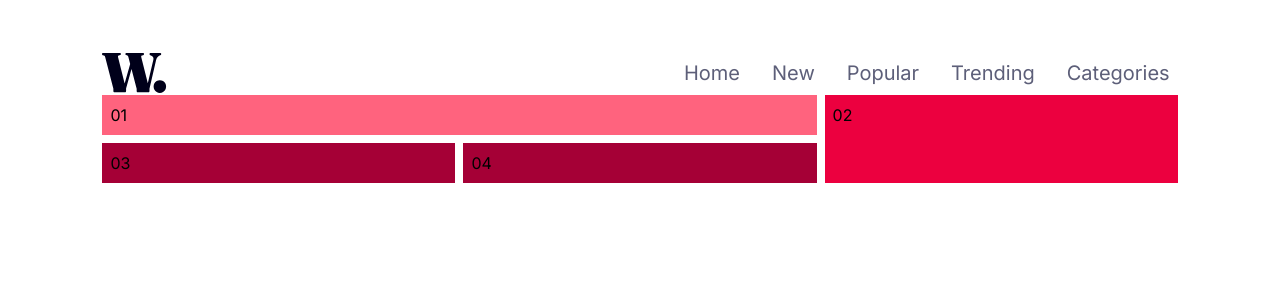
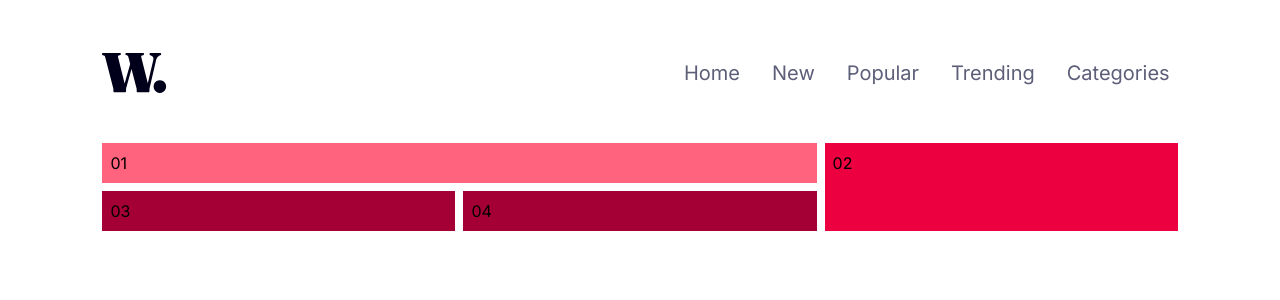
Before and after one commit to akshay-ken/rookie-project-08, a React (Vite) app: page / in a window 1280 px wide. Shown: the top 300 px of the page. Built offline with nearby package versions, Linux system fonts and the light colour scheme.

Commit message:
style: add top margin for both views

```diff
--- a/src/components/ContentSection.jsx
+++ b/src/components/ContentSection.jsx
@@ -1,6 +1,6 @@
 export function ContentSection() {
   return (
-    <section>
+    <section className="mt-6 md:mt-12">
       <div class="flex flex-col md:grid md:grid-cols-3 md:grid-rows-2 gap-2">
         <div class="bg-rose-400 p-2 col-span-2  order-1 md:order-1">01</div>
         <div class="bg-rose-600 p-2 row-span-2  order-4 md:order-2">02</div>
```
